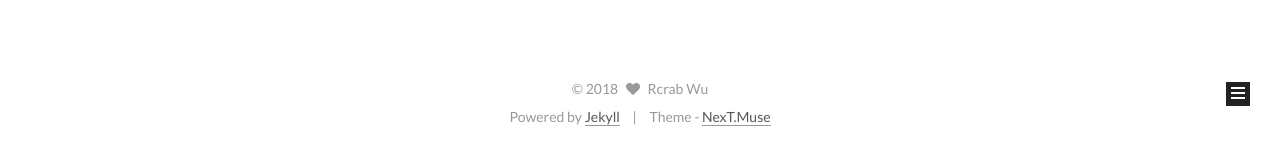
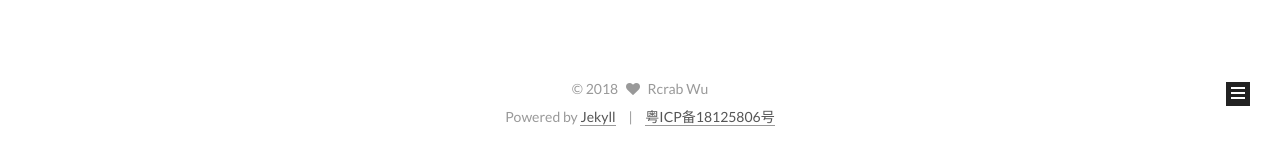
Before and after one commit to wushq5/wushq5.github.io, a Jekyll site: the page built from index.html, in a window 1280 px wide. Shown: the part 749-897 px from the top of the page. Built offline with Jekyll 4.4.1, drawn with Linux system fonts in a browser that asks for light colours; the list of posts is cut into pages by our own code.

Commit message:
add 备案号

```diff
--- a/_includes/_partials/footer.html
+++ b/_includes/_partials/footer.html
@@ -15,9 +15,7 @@
 </div>
 
 <div class="theme-info">
-  {{ __.footer.theme }} -
-  <a class="theme-link" href="https://github.com/simpleyyt/jekyll-theme-next">
-    NexT.{{ site.scheme }}
-  </a>
+
+  <a class="theme-link" href="http://www.miitbeian.gov.cn">粤ICP备18125806号</a>
 </div>
 {% endif %}
```
